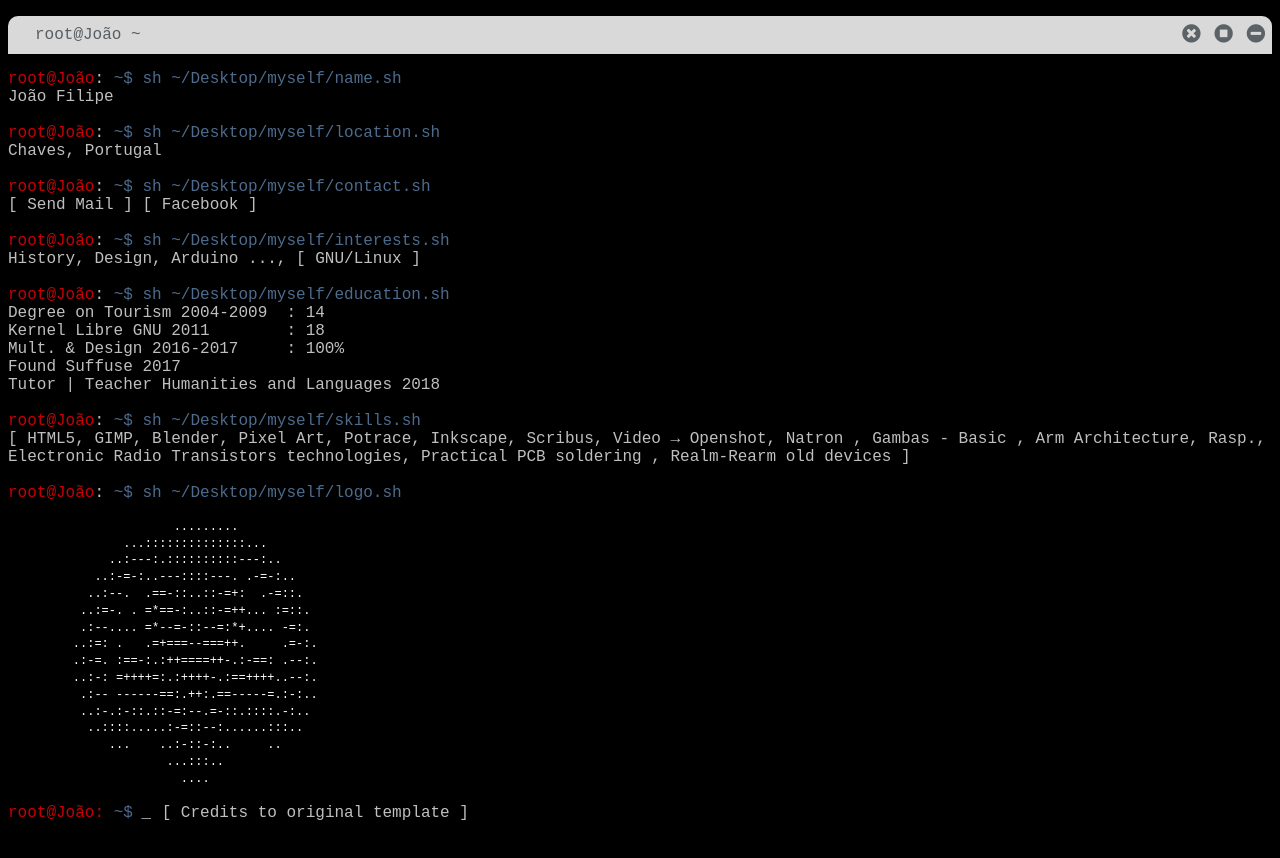
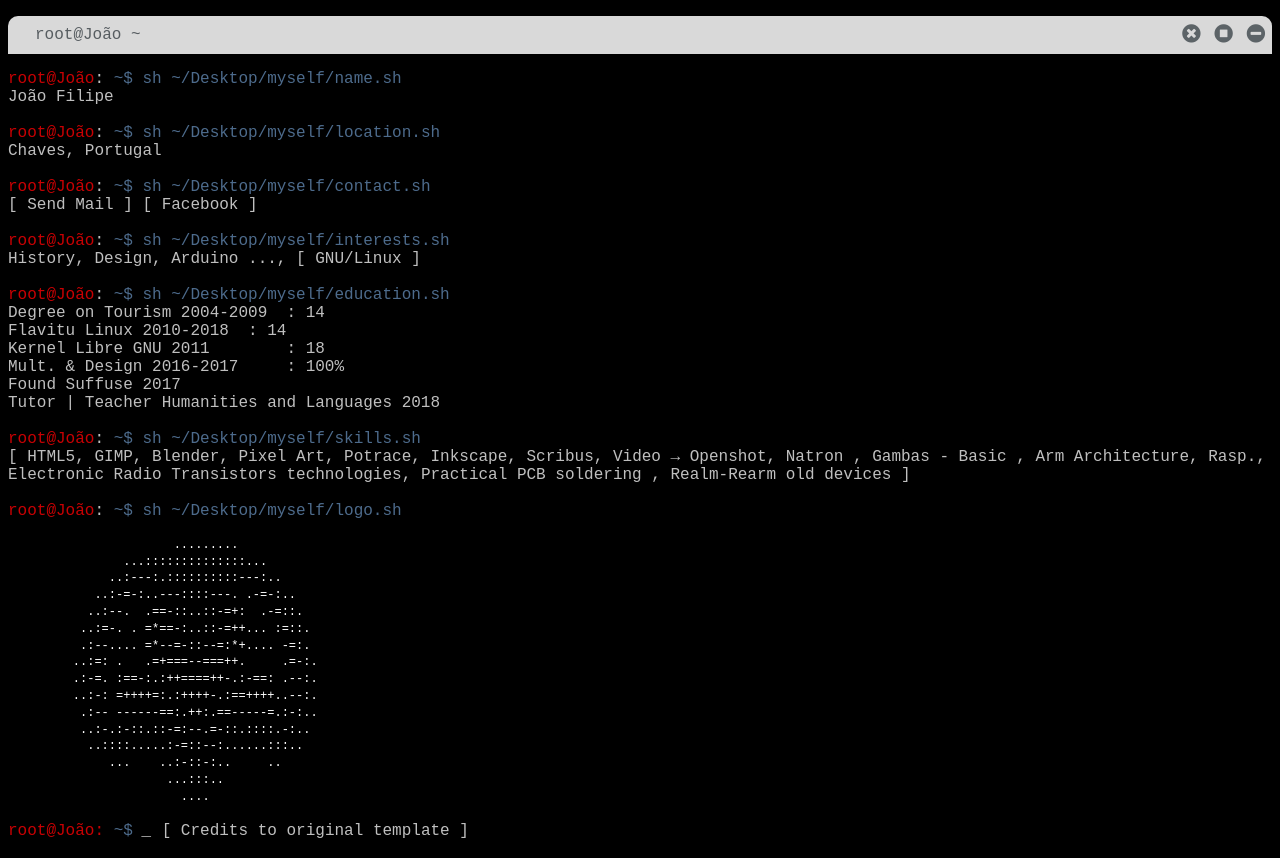
Before and after one commit to joao-filipe/joao-filipe.github.io, a plain HTML site: page portfolio.html in a window 1280 px wide. Drawn offline with Linux system fonts and the light colour scheme.

Commit message:
Update portfolio.html

```diff
--- a/portfolio.html
+++ b/portfolio.html
@@ -32,7 +32,8 @@
         <span>[&nbsp;<a href="https://www.gnu.org/">GNU/Linux</a></span><span>&nbsp;]</span></br></br>
         <span id="a">root@João</span>: <span id="b">~$ sh ~/Desktop/myself/education.sh</span></br>
         <span><a href="#">Degree on Tourism 2004-2009 &nbsp;: 14</a></span></br>
- 		<span><a href="#">Kernel Libre GNU 2011 &nbsp;&nbsp;&nbsp;&nbsp;&nbsp;&nbsp;&nbsp;: 18</a></br>
+	<span><a href="#">Flavitu Linux 2010-2018 &nbsp;: 14</a></span></br>
+ 	<span><a href="#">Kernel Libre GNU 2011 &nbsp;&nbsp;&nbsp;&nbsp;&nbsp;&nbsp;&nbsp;: 18</a></br>
         <span><a href="#">Mult. & Design  2016-2017 &nbsp;&nbsp;&nbsp;&nbsp;: 100%</a></br>
         <span><a href="#">Found Suffuse 2017</a></span></br>
 	<span><a href="#">Tutor | Teacher Humanities and Languages 2018 </a></span></br></br>
```
